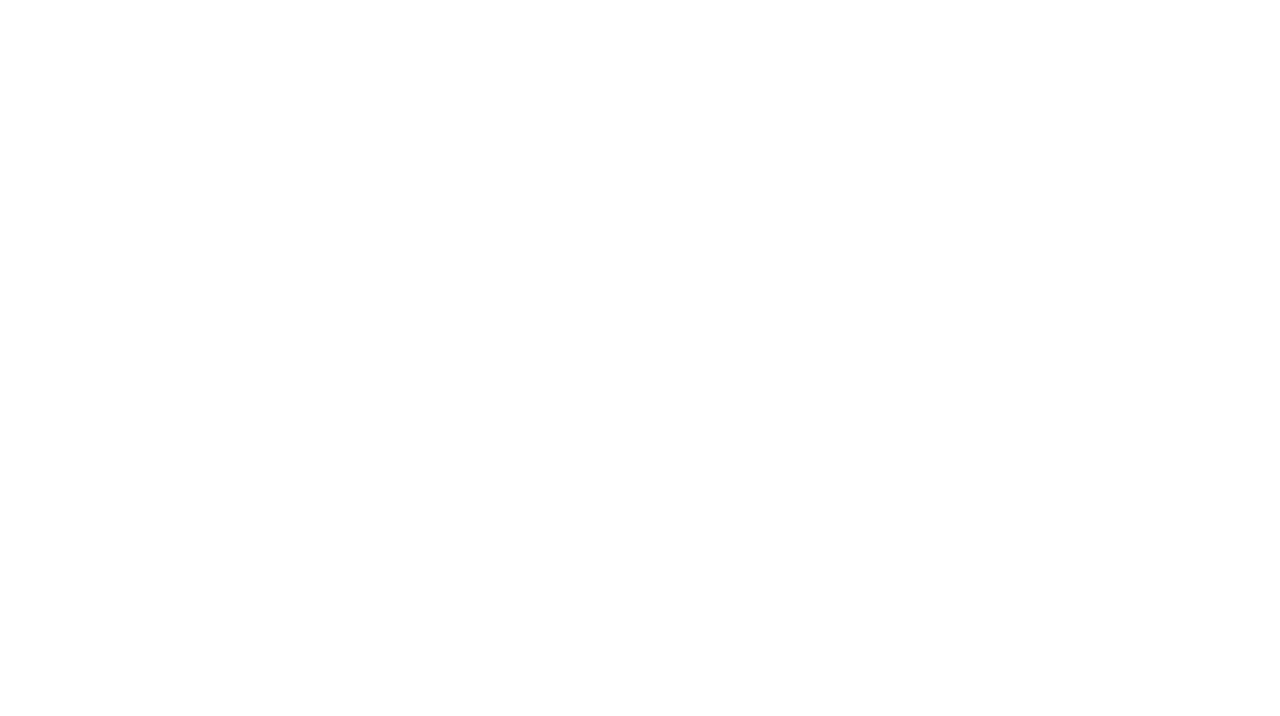
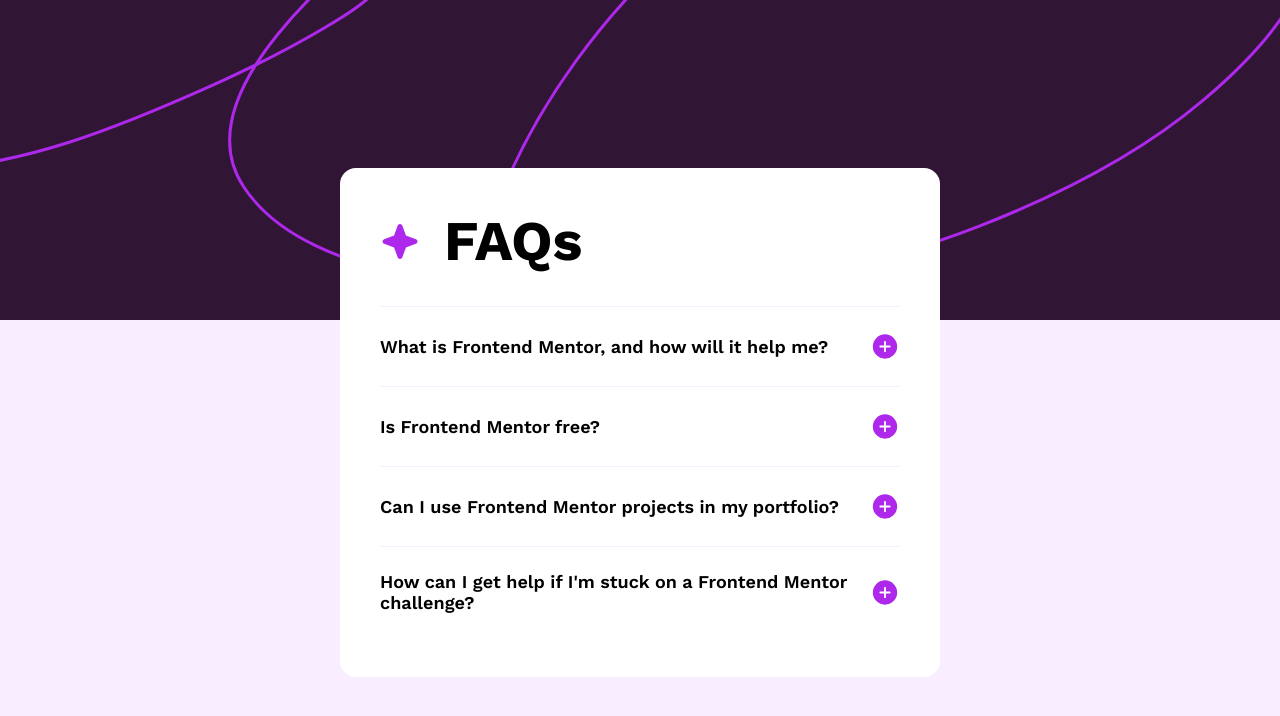
Before and after one commit to phwnganh/Faq-Accordion, a React (Vite) app: page / in a window 1280 px wide. Shown: the top 716 px of the page. Built offline with nearby package versions, Linux system fonts and the light colour scheme.

Commit message:
feat: done desktop ver

```diff
--- /dev/null
+++ b/src/components/FAQBoxSection.jsx
@@ -0,0 +1,14 @@
+import React from 'react';
+import FaqHeader from "./FAQHeader.jsx";
+import FaqMainContent from "./FAQMainContent.jsx";
+
+const FaqBoxSection = () => {
+    return (
+        <main className={"bg-white rounded-2xl p-10 flex flex-col gap-8 max-w-150 mx-auto"}>
+            <FaqHeader/>
+            <FaqMainContent/>
+        </main>
+    );
+};
+
+export default FaqBoxSection;
--- /dev/null
+++ b/src/components/FAQContentItem.jsx
@@ -0,0 +1,22 @@
+import React from 'react';
+import PlusIcon from '../assets/images/icon-plus.svg'
+import MinusIcon from '../assets/images/icon-minus.svg'
+const FaqContentItem = ({item, isOpenAnswer, onOpenAnswer}) => {
+    return (
+        <section className={"flex flex-col gap-6"}>
+            <hr className={"border-t border-t-purple-100"}/>
+            <div className={"flex items-center justify-between"}>
+                <h3 onClick={onOpenAnswer} className={`text-preset-2 font-preset-2 leading-preset-2 hover:text-violet-600 cursor-pointer`}>{item.question}</h3>
+                <div className={"flex justify-center items-center shrink-0"}>
+                    <img src={isOpenAnswer ? MinusIcon : PlusIcon} alt={'icon'}/>
+                </div>
+            </div>
+            {isOpenAnswer && (
+                <p className={"text-preset-3 leading-preset-3 text-purple-600"}>{item.answer}</p>
+            )}
+            <div></div>
+        </section>
+    );
+};
+
+export default FaqContentItem;
--- /dev/null
+++ b/src/components/FAQHeader.jsx
@@ -0,0 +1,14 @@
+import React from 'react';
+import StarIcon from '../assets/images/icon-star.svg'
+const FaqHeader = () => {
+    return (
+        <header className={"flex gap-6 items-center"}>
+            <div className={"flex justify-center items-center shrink-0"}>
+                <img src={StarIcon} alt="Star icon" />
+            </div>
+            <h1 className={"text-preset-1 font-preset-1 leading-preset-1"}>FAQs</h1>
+        </header>
+    );
+};
+
+export default FaqHeader;
--- /dev/null
+++ b/src/components/FAQMainContent.jsx
@@ -0,0 +1,20 @@
+import React, {useState} from 'react';
+import {data} from "../datas/data.js";
+import FAQContentItem from "./FAQContentItem.jsx";
+
+const FaqMainContent = () => {
+    const [openAnswerId, setOpenAnswerId] = useState(null)
+
+    const handleOpenAnswer = (id) => {
+        setOpenAnswerId(prev => prev === id ? null : id)
+    }
+    return (
+        <main className={""}>
+            {data.map((item) => (
+                <FAQContentItem key={item.id} item={item} isOpenAnswer={openAnswerId === item.id} onOpenAnswer={() => handleOpenAnswer(item.id)}/>
+            ))}
+        </main>
+    );
+};
+
+export default FaqMainContent;
--- /dev/null
+++ b/src/datas/data.js
@@ -0,0 +1,22 @@
+export const data = [
+    {
+        id: 1,
+        question: "What is Frontend Mentor, and how will it help me?",
+        answer: "Frontend Mentor offers realistic coding challenges to help developers improve their frontend coding skills with projects in HTML, CSS, and JavaScript. It's suitable for all levels and ideal for portfolio building."
+    },
+    {
+        id: 2,
+        question: "Is Frontend Mentor free?",
+        answer: "Yes, Frontend Mentor offers both free and premium coding challenges, with the free option providing access to a range of projects suitable for all skill levels."
+    },
+    {
+        id: 3,
+        question: "Can I use Frontend Mentor projects in my portfolio?",
+        answer: "Yes, you can use projects completed on Frontend Mentor in your portfolio. It's an excellent way to showcase your skills to potential employers!"
+    },
+    {
+        id: 4,
+        question: "How can I get help if I'm stuck on a Frontend Mentor challenge?",
+        answer: "The best place to get help is inside Frontend Mentor's Discord community. There's a help channel where you can ask questions and seek support from other community members."
+    }
+]
--- a/src/index.css
+++ b/src/index.css
@@ -8,5 +8,16 @@
     --color-purple-950: #301534;
 
     --color-violet-600: #AD28EB;
+
+    --text-preset-1: 56px;
+    --leading-preset-1: 66px;
+    --font-weight-preset-1: 700;
+
+    --text-preset-2: 18px;
+    --leading-preset-2: 21px;
+    --font-weight-preset-2: 600;
+
+    --text-preset-3: 16px;
+    --leading-preset-3: 24px;
   }
 }
--- a/src/pages/MainPage.jsx
+++ b/src/pages/MainPage.jsx
@@ -1,9 +1,12 @@
 import React from 'react';
+import FAQBoxSection from "../components/FAQBoxSection.jsx";
 
 const MainPage = () => {
     return (
-        <div>
-
+        <div className={"bg-[url(./assets/images/background-pattern-desktop.svg)] bg-purple-100 bg-top bg-no-repeat pt-42 min-h-screen"}>
+            {/*<div className={"-mt-5"}>*/}
+                <FAQBoxSection/>
+            {/*</div>*/}
         </div>
     );
 };
--- a/vite.config.js
+++ b/vite.config.js
@@ -1,6 +1,6 @@
 import { defineConfig } from 'vite'
 import react from '@vitejs/plugin-react'
-import tailwindcss from 'tailwindcss'
+import tailwindcss from '@tailwindcss/vite'
 // https://vite.dev/config/
 export default defineConfig({
   plugins: [react(),
```
Also changed, not shown: 1 other file (tests, documents, lock files or other folders).
